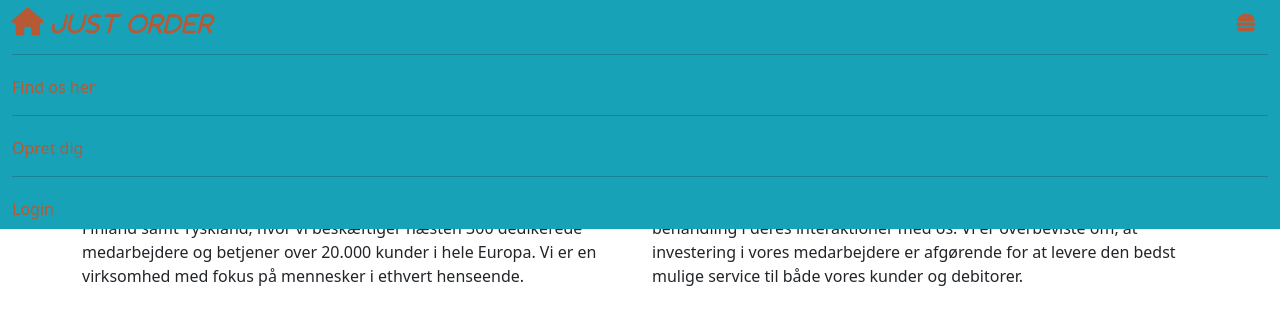
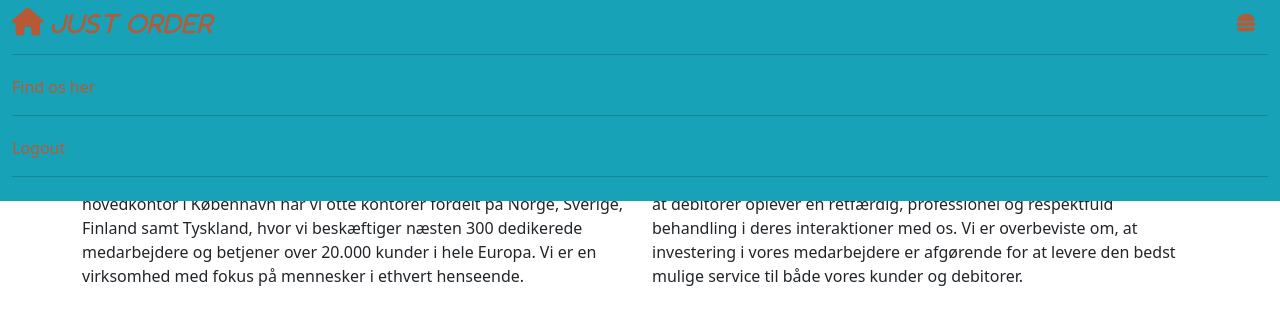
Before and after one commit to CemAkayT/FinalProject-Copy, a Flask app: page /om/ in a window 1280 px wide, after a click that opens the changed part. Shown: the top 325 px of the page. Run offline with Flask 3, Linux system fonts and the light colour scheme; the visitor is signed in with stand-in values (Sample User, id 1); some libraries are stand-ins or nearby versions.

Commit message:
Now logout only possibility on om.html when logged in

```diff
--- a/templates/om.html
+++ b/templates/om.html
@@ -55,13 +55,23 @@
               >
             </li>
             <hr />
-            <li class="nav-item pl-4 my-1 mb-md-0 ">
+            {% if not session.stored_user_id %}
+            <li class="nav-item pl-4 my-1 mb-md-0">
               <a class="text" href="{{url_for('opret')}}"> Opret dig </a>
             </li>
             <hr />
             <li class="nav-item pl-4 my-1 mb-md-0">
-              <a class="text" href="{{url_for('login')}} "> Login </a>
+              <a class="text" href="{{url_for('login')}}"> Login </a>
             </li>
+            <hr />
+            {% else %}
+            <li class="nav-item pl-4 my-1 mb-md-0">
+              <a class="text" href="{{ url_for('logout') }}">Logout</a>
+            </li>
+            <hr />
+            {% endif %}
+
+
           </ul>
         </div>
       </div>
```
